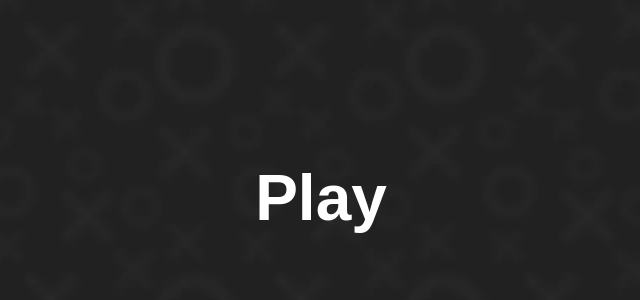
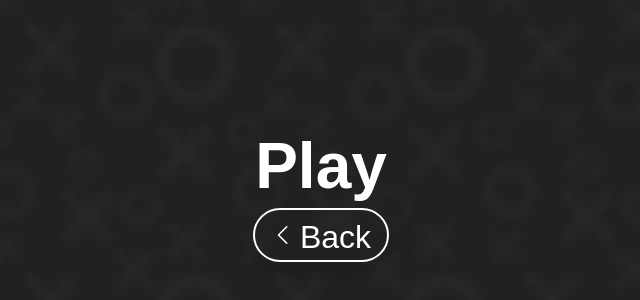
Before and after one commit to MateuszPerczak/tictactoe, a React (Create React App) app: page /play in a window 1280 px wide. Shown: the part 202-502 px from the top of the page, without its empty margins (319-959 px from the left). Built offline with nearby package versions, Linux system fonts and the light colour scheme; a web font is replaced by a local one.

Commit message:
Added play page

```diff
--- a/src/Pages/Play.tsx
+++ b/src/Pages/Play.tsx
@@ -2,6 +2,9 @@ import type { FC } from "react";
 import { useSpring, animated } from "react-spring";
 import Page from "../Components/Page/Page";
 import Header from "../Components/Header/Header";
+import Button from "../Components/Button/Button";
+import Text from "../Components/Text/Text";
+import Icon from "../Components/Icon/Icon";
 
 const Play: FC = (): JSX.Element => {
   const header = useSpring({
@@ -13,8 +16,20 @@ const Play: FC = (): JSX.Element => {
 
   return (
     <Page>
-      <animated.div style={header}>
+      <animated.div
+        style={{
+          display: "flex",
+          flexDirection: "column",
+          alignItems: "center",
+          gap: "10px",
+          ...header,
+        }}
+      >
         <Header fontSize={4}>Play</Header>
+        <Button to="/">
+          <Icon>&#xE00E;</Icon>
+          <Text>Back</Text>
+        </Button>
       </animated.div>
     </Page>
   );
```
